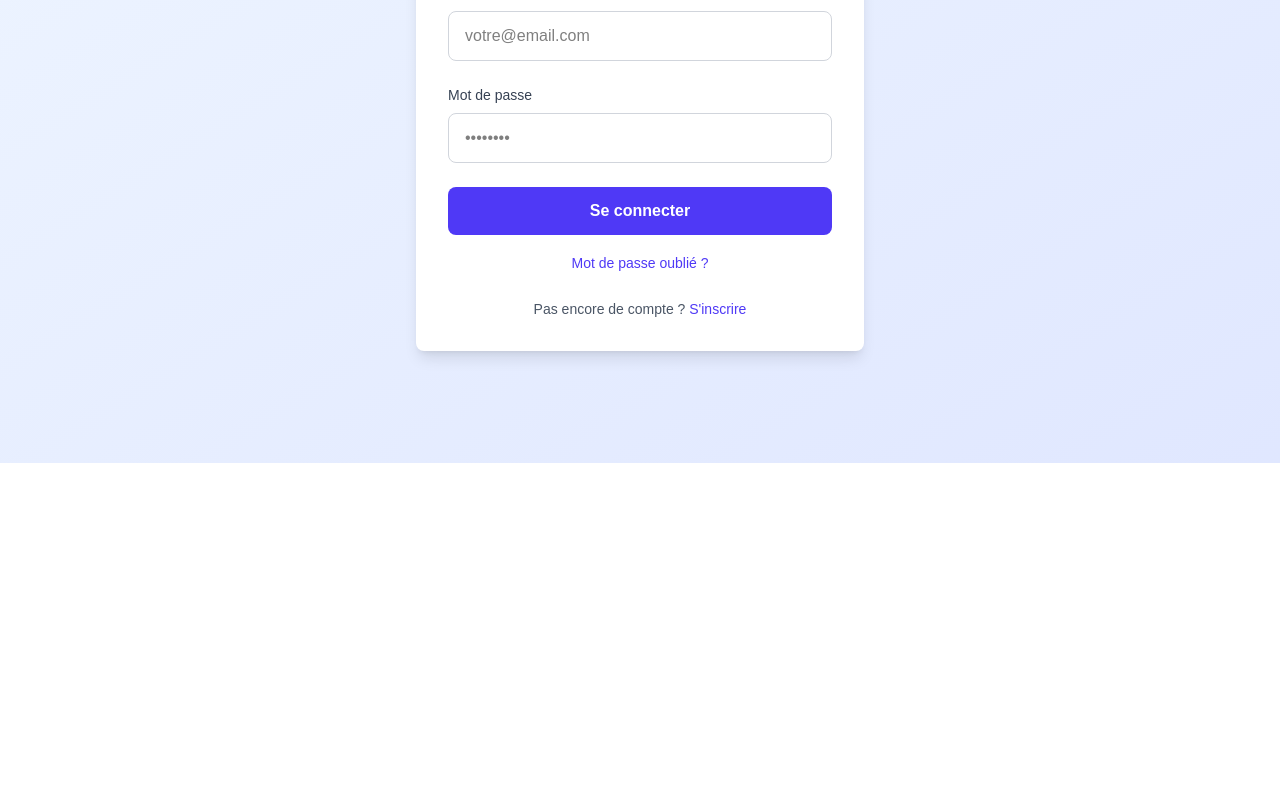
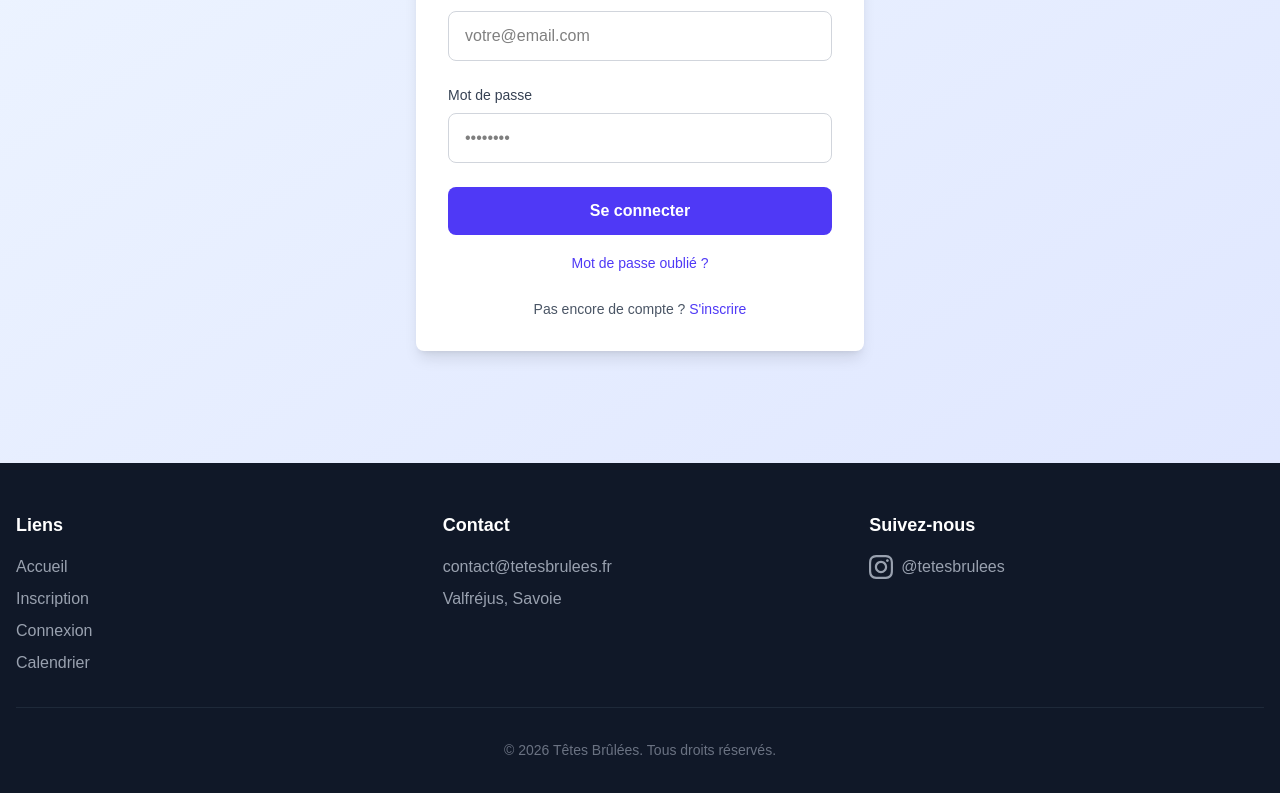
Before and after one commit to clementsbt/tetes-brulees, a Next.js app: page /connexion in a window 1280 px wide. Shown: the part 337-1130 px from the top of the page. Before the commit the page ends 800 px from the top, so only its background shows below. Built offline with nearby package versions, Linux system fonts and the light colour scheme; no server answers.

Commit message:
fix: ajout accessibilité labels + footer avec section Liens
- Ajout id + htmlFor sur les champs email/password des pages inscription/connexion
- Création composant Footer avec section Liens
- Création InstagramIcon

```diff
--- a/app/connexion/page.tsx
+++ b/app/connexion/page.tsx
@@ -58,10 +58,11 @@ function ConnexionForm() {
 
       <form onSubmit={handleSubmit} className="space-y-6">
         <div>
-          <label className="block text-sm font-medium text-gray-700 mb-2">
+          <label htmlFor="email" className="block text-sm font-medium text-gray-700 mb-2">
             Email
           </label>
           <input
+            id="email"
             type="email"
             value={email}
             onChange={(e) => setEmail(e.target.value)}
@@ -72,10 +73,11 @@ function ConnexionForm() {
         </div>
 
         <div>
-          <label className="block text-sm font-medium text-gray-700 mb-2">
+          <label htmlFor="password" className="block text-sm font-medium text-gray-700 mb-2">
             Mot de passe
           </label>
           <input
+            id="password"
             type="password"
             value={password}
             onChange={(e) => setPassword(e.target.value)}
--- a/app/inscription/page.tsx
+++ b/app/inscription/page.tsx
@@ -101,10 +101,11 @@ export default function InscriptionPage() {
             {step === 'license' ? (
               <form onSubmit={handleValidateLicense} className="space-y-6">
                 <div>
-                  <label className="block text-sm font-medium text-gray-700 mb-2">
+                  <label htmlFor="email" className="block text-sm font-medium text-gray-700 mb-2">
                     Email
                   </label>
                   <input
+                    id="email"
                     type="email"
                     value={email}
                     onChange={(e) => setEmail(e.target.value)}
@@ -178,10 +179,11 @@ export default function InscriptionPage() {
                 </div>
 
                 <div>
-                  <label className="block text-sm font-medium text-gray-700 mb-2">
+                  <label htmlFor="password" className="block text-sm font-medium text-gray-700 mb-2">
                     Mot de passe
                   </label>
                   <input
+                    id="password"
                     type="password"
                     value={password}
                     onChange={(e) => setPassword(e.target.value)}
--- a/app/layout.tsx
+++ b/app/layout.tsx
@@ -3,6 +3,7 @@ import { Geist, Geist_Mono } from "next/font/google";
 import "./globals.css";
 import Navbar from "../components/Navbar";
 import JsonLd from "../components/JsonLd";
+import Footer from "../components/Footer";
 
 const geistSans = Geist({
   variable: "--font-geist-sans",
@@ -91,6 +92,7 @@ export default function RootLayout({
         <JsonLd />
         <Navbar />
         {children}
+        <Footer />
       </body>
     </html>
   );
--- /dev/null
+++ b/components/Footer.tsx
@@ -0,0 +1,68 @@
+'use client';
+
+import Link from 'next/link';
+import InstagramIcon from './InstagramIcon';
+
+export default function Footer() {
+  return (
+    <footer className="bg-gray-900 text-white mt-auto">
+      <div className="container mx-auto px-4 py-12">
+        <div className="grid grid-cols-1 md:grid-cols-3 gap-8">
+          {/* Liens */}
+          <div>
+            <h2 className="text-lg font-semibold mb-4">Liens</h2>
+            <ul className="space-y-2">
+              <li>
+                <Link href="/" className="text-gray-400 hover:text-white transition-colors">
+                  Accueil
+                </Link>
+              </li>
+              <li>
+                <Link href="/inscription" className="text-gray-400 hover:text-white transition-colors">
+                  Inscription
+                </Link>
+              </li>
+              <li>
+                <Link href="/connexion" className="text-gray-400 hover:text-white transition-colors">
+                  Connexion
+                </Link>
+              </li>
+              <li>
+                <Link href="/calendrier" className="text-gray-400 hover:text-white transition-colors">
+                  Calendrier
+                </Link>
+              </li>
+            </ul>
+          </div>
+
+          {/* Contact */}
+          <div>
+            <h2 className="text-lg font-semibold mb-4">Contact</h2>
+            <ul className="space-y-2 text-gray-400">
+              <li>contact@tetesbrulees.fr</li>
+              <li>Valfréjus, Savoie</li>
+            </ul>
+          </div>
+
+          {/* Réseaux */}
+          <div>
+            <h2 className="text-lg font-semibold mb-4">Suivez-nous</h2>
+            <a
+              href="https://instagram.com/tetesbrulees"
+              target="_blank"
+              rel="noopener noreferrer"
+              className="inline-flex items-center text-gray-400 hover:text-white transition-colors"
+            >
+              <InstagramIcon className="w-6 h-6 mr-2" />
+              <span>@tetesbrulees</span>
+            </a>
+          </div>
+        </div>
+
+        <div className="border-t border-gray-800 mt-8 pt-8 text-center text-gray-500 text-sm">
+          <p>© {new Date().getFullYear()} Têtes Brûlées. Tous droits réservés.</p>
+        </div>
+      </div>
+    </footer>
+  );
+}
--- /dev/null
+++ b/components/InstagramIcon.tsx
@@ -0,0 +1,12 @@
+export default function InstagramIcon({ className = 'w-5 h-5' }: { className?: string }) {
+  return (
+    <svg
+      className={className}
+      fill="currentColor"
+      viewBox="0 0 24 24"
+      xmlns="http://www.w3.org/2000/svg"
+    >
+      <path d="M12 2.163c3.204 0 3.584.012 4.85.07 3.252.148 4.771 1.691 4.919 4.919.058 1.265.069 1.645.069 4.849 0 3.205-.012 3.584-.069 4.849-.149 3.225-1.664 4.771-4.919 4.919-1.266.058-1.644.07-4.85.07-3.204 0-3.584-.012-4.849-.07-3.26-.149-4.771-1.699-4.919-4.92-.058-1.265-.07-1.644-.07-4.849 0-3.204.013-3.583.07-4.849.149-3.227 1.664-4.771 4.919-4.919 1.266-.057 1.645-.069 4.849-.069zm0-2.163c-3.259 0-3.667.014-4.947.072-4.358.2-6.78 2.618-6.98 6.98-.059 1.281-.073 1.689-.073 4.948 0 3.259.014 3.668.072 4.948.2 4.358 2.618 6.78 6.98 6.98 1.281.058 1.689.072 4.948.072 3.259 0 3.668-.014 4.948-.072 4.354-.2 6.782-2.618 6.979-6.98.059-1.28.073-1.689.073-4.948 0-3.259-.014-3.667-.072-4.947-.196-4.354-2.617-6.78-6.979-6.979-1.281-.059-1.69-.073-4.949-.073zm0 5.838c-3.403 0-6.162 2.759-6.162 6.162s2.759 6.163 6.162 6.163 6.162-2.759 6.162-6.163c0-3.403-2.759-6.162-6.162-6.162zm0 10.162c-2.209 0-4-1.79-4-4 0-2.209 1.791-4 4-4s4 1.791 4 4c0 2.21-1.791 4-4 4zm6.406-11.845c-.796 0-1.441.645-1.441 1.44s.645 1.44 1.441 1.44c.795 0 1.439-.645 1.439-1.44s-.644-1.44-1.439-1.44z" />
+    </svg>
+  );
+}
```
